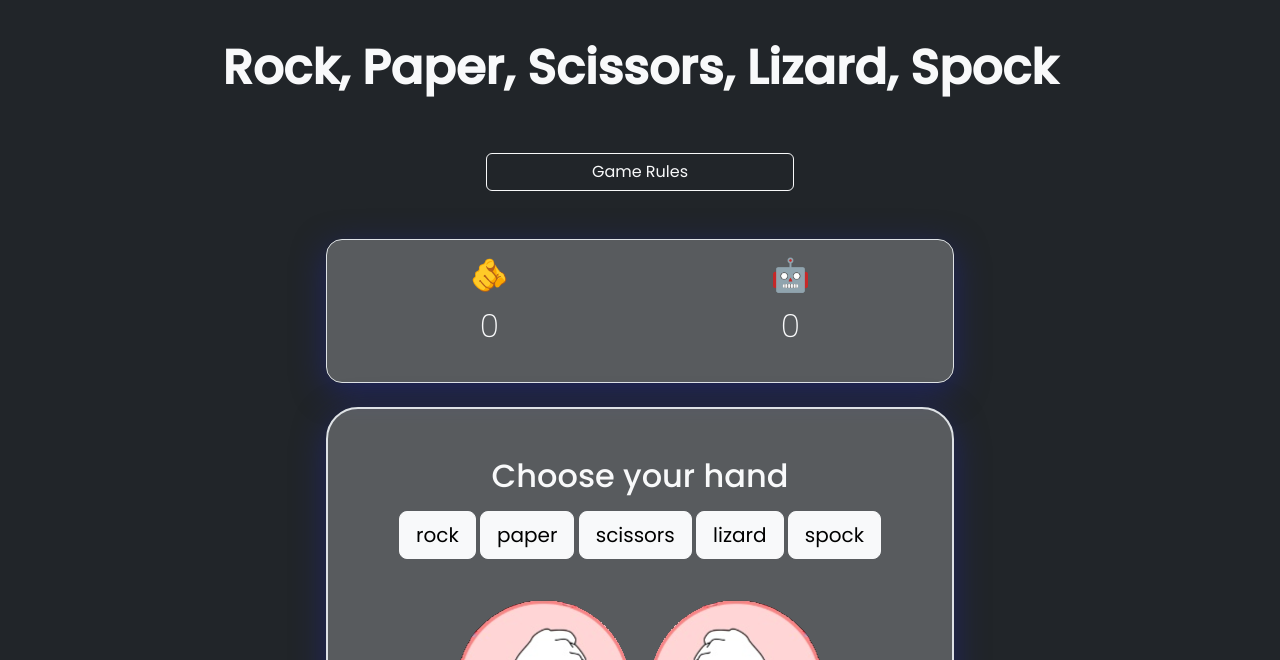
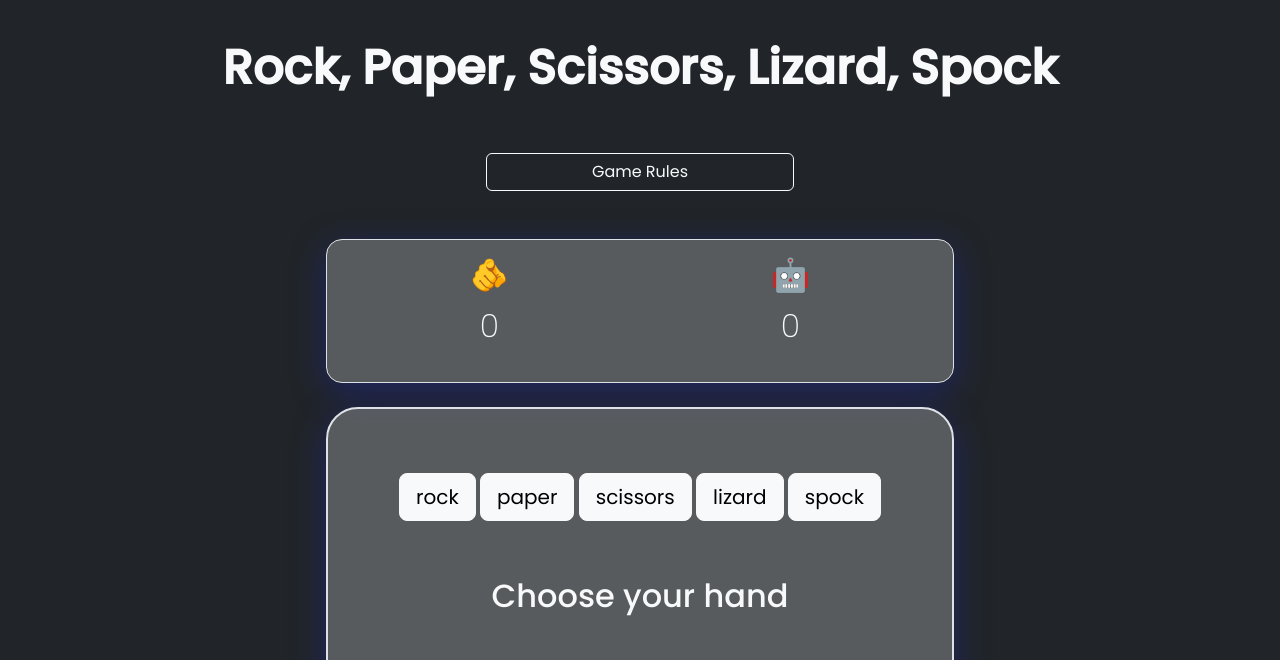
Before and after one commit to gelogabz/rpsls-game, a website: page index.html in a window 1280 px wide. Shown: the part 69-729 px from the top of the page. Drawn offline with nearby package versions, Linux system fonts and the light colour scheme.

Commit message:
moved result header

```diff
--- a/index.html
+++ b/index.html
@@ -85,8 +85,6 @@
             <section
                 class="theGame container-fluid text-center justify-content-center align-items-center p-5 my-4 border border-2 rounded-5 w-50"
                 id="mainGameHands">
-                <h2 class="winner text-light">Choose your hand</h2>
-
                 <!-- This is where the choices are -->
                 <div class="playerChoices my-2" id="playBtns">
                     <button class="btn btn-light btn-lg my-2 rock">rock</button>
@@ -95,6 +93,8 @@
                     <button class="btn btn-light btn-lg my-2 lizard">lizard</button>
                     <button class="btn btn-light btn-lg my-2 spock">spock</button>
                 </div>
+
+                <h2 class="winner text-light my-5">Choose your hand</h2>
 
                 <!-- This is the part where the hands are -->
                 <div class="hands p-3" id="handImgs">
```
